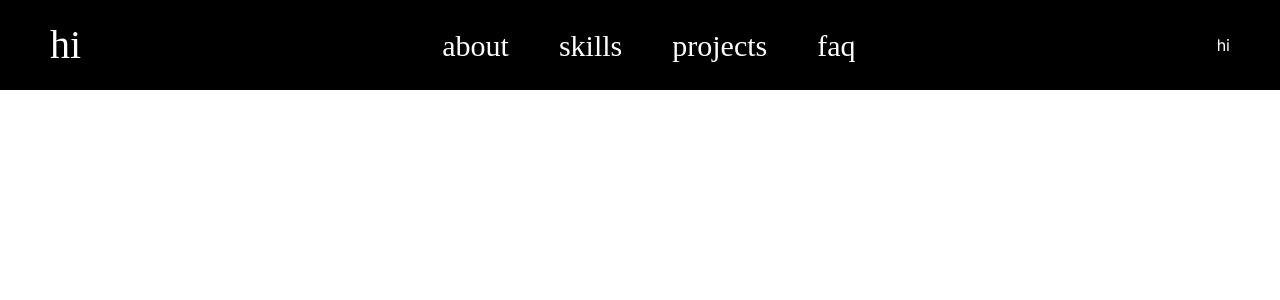
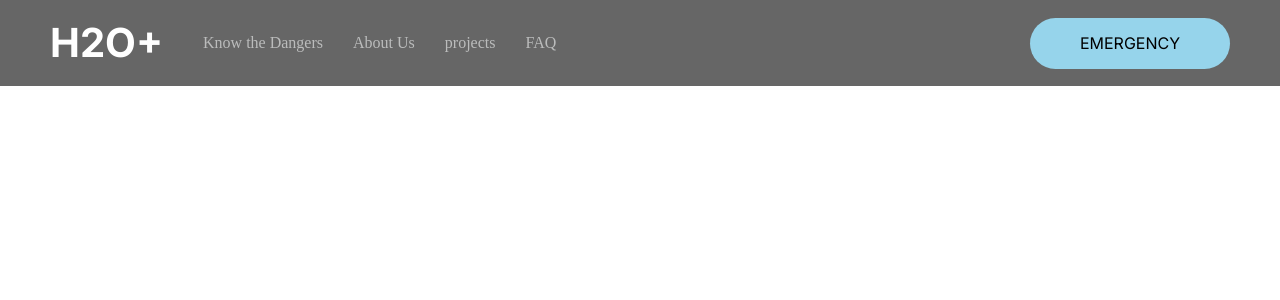
Before and after one commit to ItzTeeler/h2ohackathon, a Next.js app: page / in a window 1280 px wide. Shown: the top 300 px of the page. Built offline with nearby package versions, Linux system fonts and the light colour scheme.

Commit message:
navbar done?

```diff
--- a/src/app/components/NavbarComponent.tsx
+++ b/src/app/components/NavbarComponent.tsx
@@ -9,9 +9,18 @@ const NavbarComponent = () => {
     };
   return (
     <>
-            <div className='bg-black h-[90px] flex justify-between items-center text-white px-[50px] py-[18px]'>
-                <div>
-                    <p className='font-[ProximaNovaLight] text-[40px]'>hi</p>
+            <div className='sticky navbg h-[86px] flex justify-between items-center text-white px-[50px] py-[16px]'>
+                <div className='flex'>
+                    <p className='text-[40px] me-10 font-bold cursor-pointer'>H2O+</p>
+                    <div className='hidden lg:block'>
+                    <div className=' flex gap-x-[30px] font-[ProximaNovaLight] text-[16px] h-full text-[#BBBCBC]'>
+                        <a className='my-auto' href="#about">Know the Dangers</a>
+                        <a className='my-auto' href="#skills">About Us</a>
+                        <a className='my-auto' href="#projects">projects</a>
+                        <a className='my-auto' href="#contact">FAQ</a>
+
+                    </div>
+                </div>
                 </div>
                 <div className='block lg:hidden'>
                     <button className='focus:outline-none' onClick={toggleMenu}>
@@ -24,18 +33,11 @@ const NavbarComponent = () => {
                         </svg>
                     </button>
                 </div>
-                <div className='hidden lg:block'>
-                    <div className=' flex gap-x-[50px] font-[ProximaNovaLight] text-[30px]'>
-                        <a href="#about">about</a>
-                        <a href="#skills">skills</a>
-                        <a href="#projects">projects</a>
-                        <a href="#contact">faq</a>
 
-                    </div>
-                </div>
                 <div className='hidden lg:block'>
                     <div className=' flex gap-x-[40px]'>
-                    <a href="">hi</a>
+                            <button className='emergencyBtn h-[51px] w-[200px] rounded-[30px]'><a href="">EMERGENCY</a></button>
+
                     </div>
                 </div>
 
@@ -50,7 +52,7 @@ const NavbarComponent = () => {
                             <a href="#contact">faq</a>
                         </div>
                         <div className=' flex justify-evenly gap-x-[40px] pt-[20px]'>
-                            <a href="">hi</a>
+                            <a href=""></a>
                     </div>
                     </div>
                     : ""}
--- a/src/app/globals.css
+++ b/src/app/globals.css
@@ -1,3 +1,19 @@
 @tailwind base;
 @tailwind components;
 @tailwind utilities;
+
+.navbg {
+    background-color: rgb(0, 0, 0, 0.6);
+}
+
+.emergencyBtn {
+    color: black;
+    background-color: #96D4EB;
+}
+
+.emergencyBtn:hover {
+    color: white;
+    background-color: black;
+    -webkit-transition: all 0.5s ease;
+    transition: all 0.5s ease;
+}
```
